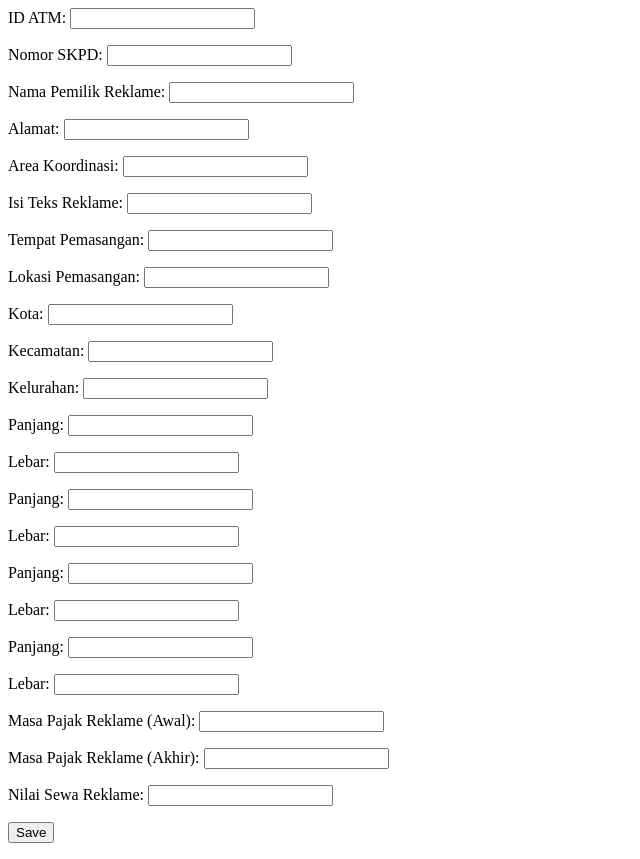
After one commit to gabupuka/skpd-admin, a Django app: page /home/new/ in a window 1280 px wide. The commit adds this page. Shown: the whole page, without its empty margins (0-640 px from the left). Run offline with Django 3.2, Linux system fonts and the light colour scheme.

Commit message:
dev/home_create_new_atm (#5)
* Change total field in Ukuran table

* Create atm create new page

* Fix homepage and atm detail page

```diff
--- /dev/null
+++ b/myapp/forms.py
@@ -0,0 +1,27 @@
+from django import forms
+
+from .models import ATM, SKPD, Ukuran
+
+class ATMCreateNewForm(forms.Form):
+    atm_id                      = forms.CharField(label='ID ATM', max_length=7)
+    no_skpd                     = forms.CharField(label='Nomor SKPD', max_length=17)
+    nama_pemilik                = forms.CharField(label='Nama Pemilik Reklame', max_length=255)
+    alamat_pemilik              = forms.CharField(label='Alamat', max_length=255)
+    area_koordinasi_pemilik     = forms.CharField(label='Area Koordinasi', max_length=255)
+    isi_teks                    = forms.CharField(label='Isi Teks Reklame', max_length=255)
+    tempat_pemasangan           = forms.CharField(label='Tempat Pemasangan', max_length=255)
+    lokasi_pemasangan           = forms.CharField(label='Lokasi Pemasangan', max_length=255)
+    kota_lokasi_pemasangan      = forms.CharField(label='Kota', max_length=255)
+    kecamatan_lokasi_pemasangan = forms.CharField(label='Kecamatan', max_length=255)
+    kelurahan_lokasi_pemasangan = forms.CharField(label='Kelurahan', max_length=255)
+    panjang_1                   = forms.DecimalField(label='Panjang', max_digits=3, decimal_places=2)
+    lebar_1                     = forms.DecimalField(label='Lebar', max_digits=3, decimal_places=2)
+    panjang_2                   = forms.DecimalField(label='Panjang', max_digits=3, decimal_places=2)
+    lebar_2                     = forms.DecimalField(label='Lebar', max_digits=3, decimal_places=2)
+    panjang_3                   = forms.DecimalField(label='Panjang', max_digits=3, decimal_places=2)
+    lebar_3                     = forms.DecimalField(label='Lebar', max_digits=3, decimal_places=2)
+    panjang_4                   = forms.DecimalField(label='Panjang', max_digits=3, decimal_places=2)
+    lebar_4                     = forms.DecimalField(label='Lebar', max_digits=3, decimal_places=2)
+    masa_berlaku_awal           = forms.DateField(label='Masa Pajak Reklame (Awal)')
+    masa_berlaku_akhir          = forms.DateField(label='Masa Pajak Reklame (Akhir)')
+    nilai_sewa                  = forms.IntegerField(label='Nilai Sewa Reklame')
--- a/myapp/models.py
+++ b/myapp/models.py
@@ -40,7 +40,11 @@ class Ukuran(models.Model):
     lebar_3     = models.DecimalField(max_digits=3, decimal_places=2)
     panjang_4   = models.DecimalField(max_digits=3, decimal_places=2)
     lebar_4     = models.DecimalField(max_digits=3, decimal_places=2)
-    total       = models.DecimalField(max_digits=3, decimal_places=2)
+
+    @property
+    def total(self):
+        result = (self.panjang_1 * self.lebar_1) + (self.panjang_2 * self.lebar_2) + (self.panjang_3 * self.lebar_3) + (self.panjang_4 * self.lebar_4)
+        return "%.2f" % result
 
     def __str__(self):
         return "%s - %sm" % (self.skpd, self.total)
--- /dev/null
+++ b/myapp/templates/myapp/atm_create_new.html
@@ -0,0 +1,4 @@
+<form method="post">{% csrf_token %}
+    {{ form.as_p }}
+    <input type="submit" value="Save">
+</form>
--- a/myapp/templates/myapp/homepage.html
+++ b/myapp/templates/myapp/homepage.html
@@ -1,3 +1,6 @@
+<form action="{% url 'myapp.home_urls:create_new_atm' %}">
+    <input type="submit" value="New"/>
+</form>
 {% if homepage_list %}
     <ol>
     {% for skpd, ukuran in homepage_list %}
--- a/myapp/urls/home_urls.py
+++ b/myapp/urls/home_urls.py
@@ -1,8 +1,9 @@
 from django.urls import path
 
-from ..views import HomepageView
+from ..views import HomepageView, ATMCreateNewView
 
 app_name = 'myapp.home_urls'
 urlpatterns = [
     path('', HomepageView.as_view(), name='homepage'),
+    path('new/', ATMCreateNewView.as_view(), name='create_new_atm'),
 ]
--- a/myapp/views.py
+++ b/myapp/views.py
@@ -1,7 +1,8 @@
 from django.http import HttpResponse
 from django.shortcuts import get_object_or_404, render
-from django.urls import reverse
+from django.urls import reverse_lazy
 from django.views import generic
+from myapp.forms import ATMCreateNewForm
 
 from .models import ATM, SKPD, Ukuran
 
@@ -37,3 +38,43 @@ class ATMDetailView(generic.DetailView):
         }
 
         return result_object
+
+class ATMCreateNewView(generic.FormView):
+    form_class = ATMCreateNewForm
+    template_name = 'myapp/atm_create_new.html'
+    success_url = reverse_lazy('myapp.home_urls:homepage')
+
+    def create_new_ATM(self, data):
+        atm = ATM(atm_id=data.get('atm_id'))
+        atm.save()
+
+        skpd = SKPD(atm=atm, no_skpd=data.get('no_skpd'))
+        skpd.nama_pemilik = data.get('nama_pemilik')
+        skpd.alamat_pemilik = data.get('alamat_pemilik')
+        skpd.area_koordinasi_pemilik = data.get('area_koordinasi_pemilik')
+        skpd.isi_teks = data.get('isi_teks')
+        skpd.tempat_pemasangan = data.get('tempat_pemasangan')
+        skpd.lokasi_pemasangan = data.get('lokasi_pemasangan')
+        skpd.kota_lokasi_pemasangan = data.get('kota_lokasi_pemasangan')
+        skpd.kecamatan_lokasi_pemasangan = data.get('kecamatan_lokasi_pemasangan')
+        skpd.kelurahan_lokasi_pemasangan = data.get('kelurahan_lokasi_pemasangan')
+        skpd.masa_berlaku_awal = data.get('masa_berlaku_awal')
+        skpd.masa_berlaku_akhir = data.get('masa_berlaku_akhir')
+        skpd.nilai_sewa = data.get('nilai_sewa')
+        skpd.save()
+
+        ukuran = Ukuran(skpd=skpd)
+        ukuran.panjang_1 = data.get('panjang_1')
+        ukuran.lebar_1 = data.get('lebar_1')
+        ukuran.panjang_2 = data.get('panjang_2')
+        ukuran.lebar_2 = data.get('lebar_2')
+        ukuran.panjang_3 = data.get('panjang_3')
+        ukuran.lebar_3 = data.get('lebar_3')
+        ukuran.panjang_4 = data.get('panjang_4')
+        ukuran.lebar_4 = data.get('lebar_4')
+        ukuran.save()
+
+    def form_valid(self, form):
+        data = form.cleaned_data
+        self.create_new_ATM(data)
+        return super().form_valid(form)
```
Also changed, not shown: myapp/templates/myapp/atm_detail.html (+6 -4 lines), myapp/templatetags/myapp_extras.py (+7 -0 lines), myapp/migrations/0002_remove_ukuran_total.py (added).
